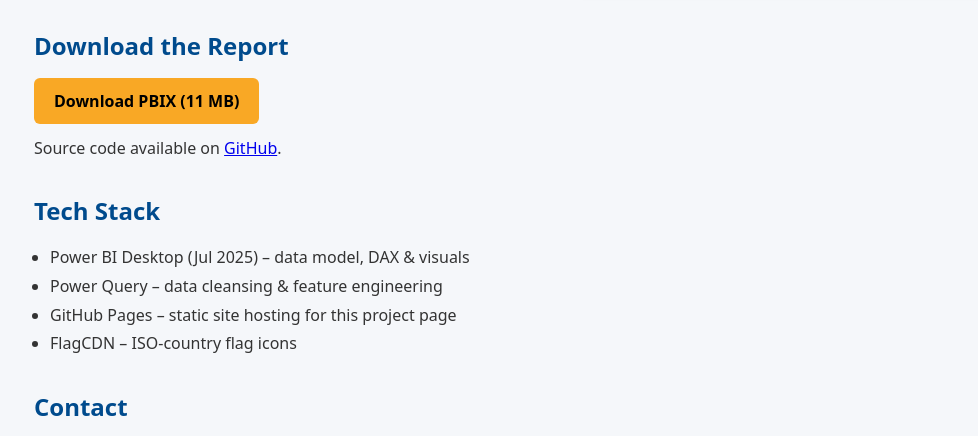
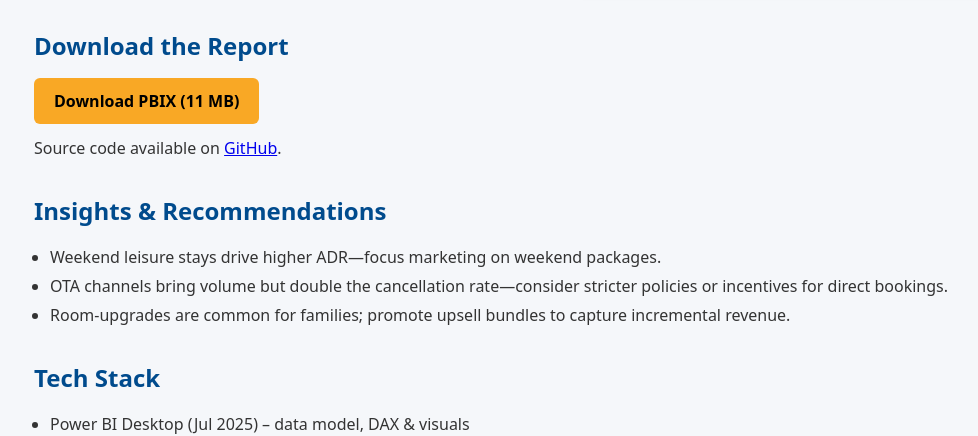
Before and after one commit to carlw0194/manage-any-hotel, a plain HTML site: page docs/index.html in a window 1280 px wide. Shown: the part 1918-2354 px from the top of the page, without its empty margins (72-1050 px from the left). Drawn offline with Linux system fonts and the light colour scheme.

Commit message:
Docs: fix FontAwesome icons, ensure screenshots/head-shot show, add Insights section

```diff
--- a/docs/index.html
+++ b/docs/index.html
@@ -94,7 +94,7 @@
     .social a:hover{opacity:0.8}
   </style>
   <!-- Font Awesome for icons -->
-  <script src="https://kit.fontawesome.com/6c4d9ef123.js" crossorigin="anonymous"></script>
+  <link rel="stylesheet" href="https://cdnjs.cloudflare.com/ajax/libs/font-awesome/6.5.0/css/all.min.css" integrity="sha512-+lwZqsXMt0d8GZFODdgNpTiFqouBZfyqCkCmZJLdnOjFkWDXLI4YAlnXrhIRbkIuAeGHWxirMRHkRkNvMNFc7Q==" crossorigin="anonymous" referrerpolicy="no-referrer"/>
 </head>
 <body>
   <header class="topbar">
@@ -175,6 +175,16 @@
       <p style="margin-top:0.75rem;">Source code available on <a href="https://github.com/carlw0194/manage-any-hotel" target="_blank" rel="noopener">GitHub</a>.</p>
     </section>
 
+    <!-- Insights & Recommendations -->
+    <section>
+      <h2>Insights &amp; Recommendations</h2>
+      <ul style="line-height:1.8;margin-left:1rem;">
+        <li>Weekend leisure stays drive higher ADR—focus marketing on weekend packages.</li>
+        <li>OTA channels bring volume but double the cancellation rate—consider stricter policies or incentives for direct bookings.</li>
+        <li>Room-upgrades are common for families; promote upsell bundles to capture incremental revenue.</li>
+      </ul>
+    </section>
+
     <!-- Tech Stack -->
     <section>
       <h2>Tech Stack</h2>
```
